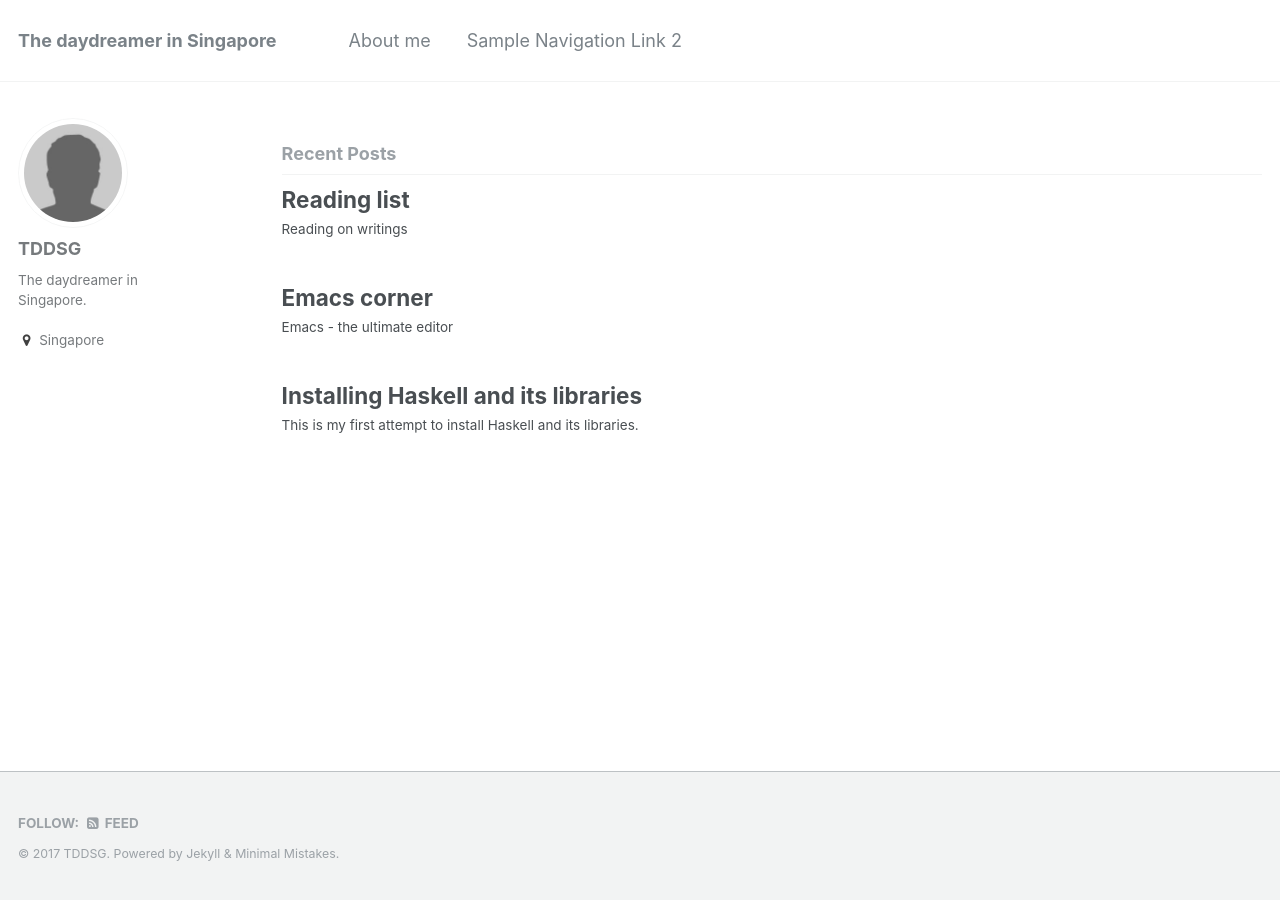
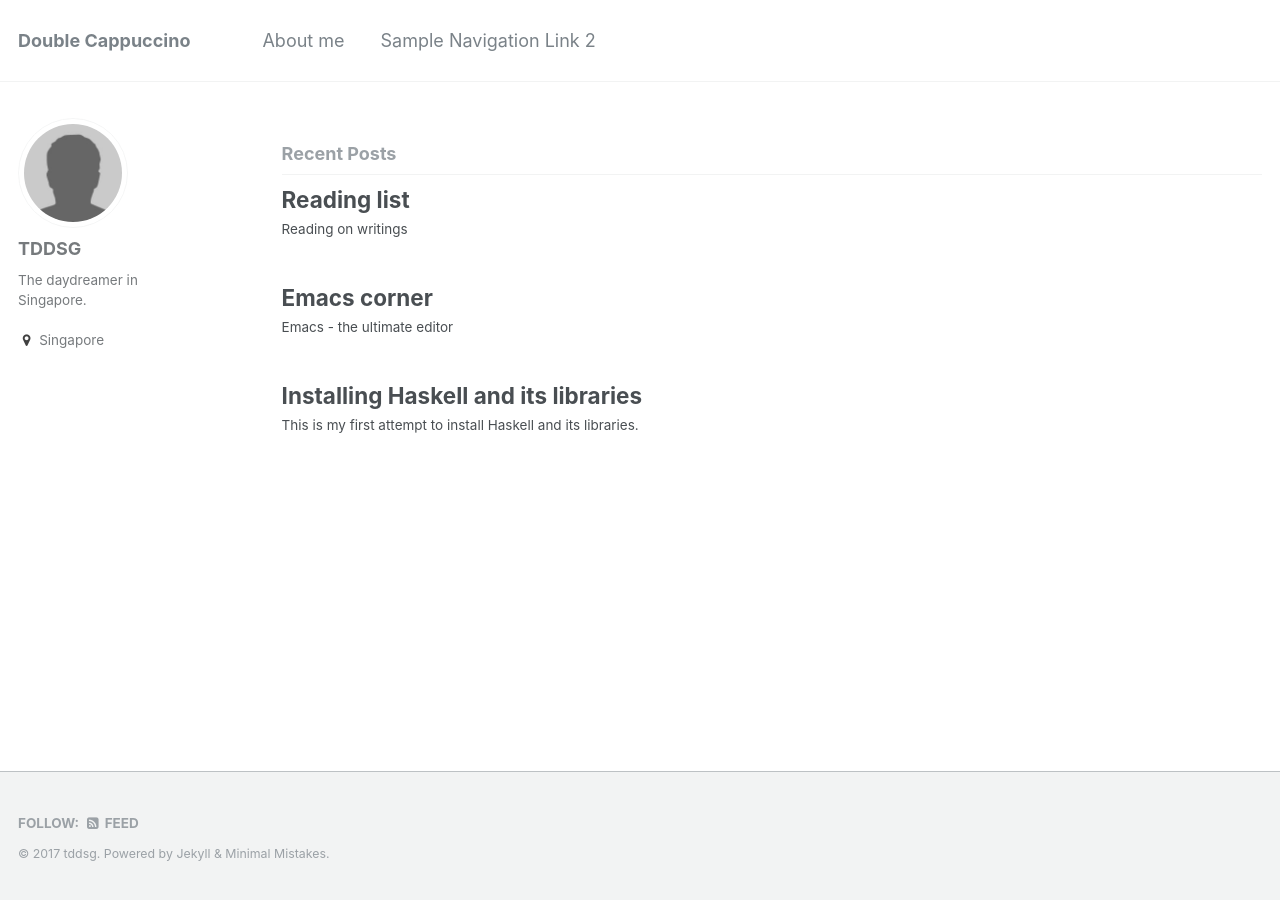
Before and after one commit to tddsg/tddsg.github.io, a Jekyll site: the page built from index.html, in a window 1280 px wide. Built offline with Jekyll 4.4.1, drawn with Linux system fonts in a browser that asks for light colours; the list of posts is cut into pages by our own code.

Commit message:
update config

```diff
--- a/_config.yml
+++ b/_config.yml
@@ -7,9 +7,9 @@
 
 # Site Settings
 locale                   : "en"
-title                    : "The daydreamer in Singapore"
-title_separator          : "-"
-name                     : "TDDSG"
+title                    : "Double Cappuccino"
+title_separator          : "- Espresso + double milk"
+name                     : "tddsg"
 description              : "Weblog about programming and life."
 url                      : "https://tddsg.github.io"
 baseurl                  : # the subpath of your site, e.g. "/blog"
```
